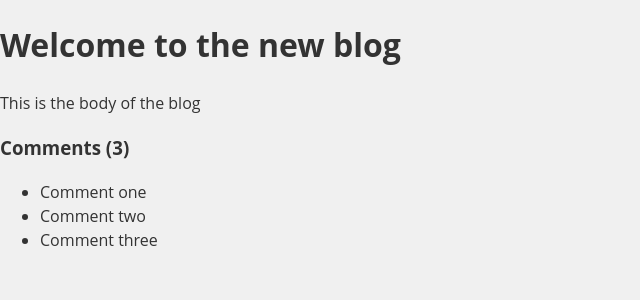
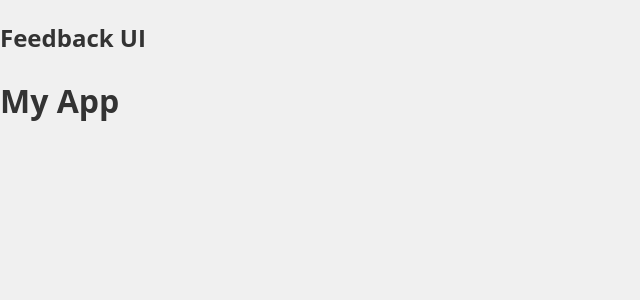
Before and after one commit to thepixelboy/feedback-app, a React (Create React App) app: page / in a window 1280 px wide. Shown: the top 300 px of the page, without its empty margins (0-640 px from the left). Built offline with nearby package versions, Linux system fonts and the light colour scheme.

Commit message:
feat: create your first component and props

```diff
--- a/src/App.js
+++ b/src/App.js
@@ -1,35 +1,13 @@
+import Header from "./components/Header";
+
 function App() {
-  const title = "Welcome to the new blog";
-  const body = "This is the body of the blog";
-  const comments = [
-    { id: 1, text: "Comment one" },
-    { id: 2, text: "Comment two" },
-    { id: 3, text: "Comment three" },
-  ];
-
-  const loading = false;
-  const showComments = true;
-
-  if (loading) return <h1>Loading...</h1>;
-
-  const commentBlock = (
-    <div className="comments">
-      <h3>Comments ({comments.length})</h3>
-      <ul>
-        {comments.map((comment, index) => (
-          <li key={index}>{comment.text}</li>
-        ))}
-      </ul>
-    </div>
-  );
-
   return (
-    <div className="container">
-      <h1>{title}</h1>
-      <p>{body}</p>
-
-      {showComments && commentBlock}
-    </div>
+    <>
+      <Header />
+      <div className="container">
+        <h1>My App</h1>
+      </div>
+    </>
   );
 }
 
--- /dev/null
+++ b/src/components/Header.jsx
@@ -0,0 +1,21 @@
+import PropTypes from "prop-types";
+
+function Header({ text }) {
+  return (
+    <header>
+      <div className="container">
+        <h2>{text}</h2>
+      </div>
+    </header>
+  );
+}
+
+Header.defaultProps = {
+  text: "Feedback UI",
+};
+
+Header.propTypes = {
+  text: PropTypes.string,
+};
+
+export default Header;
```
